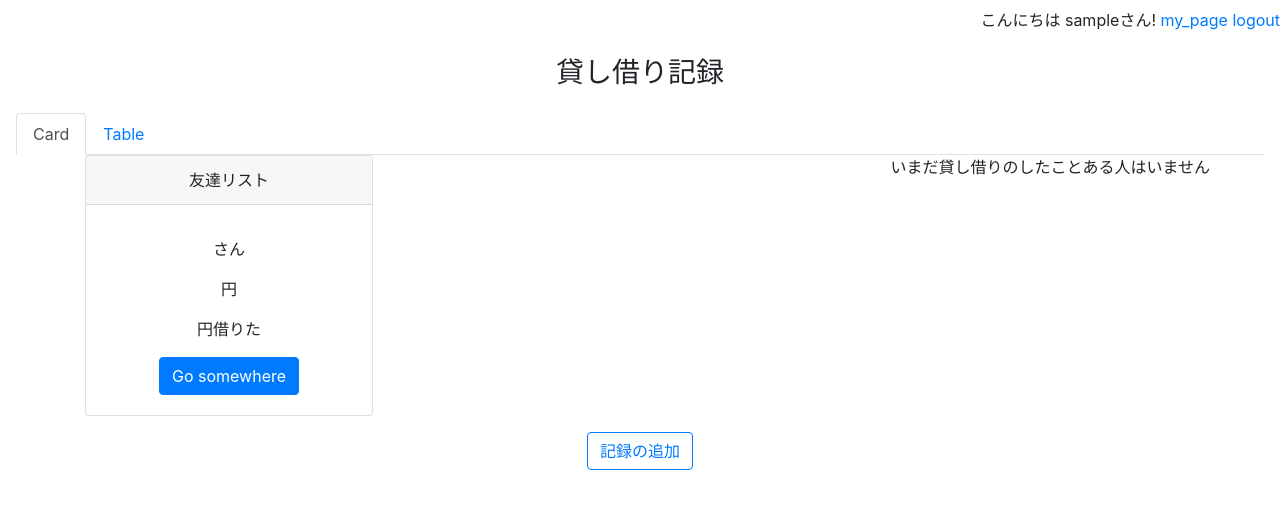
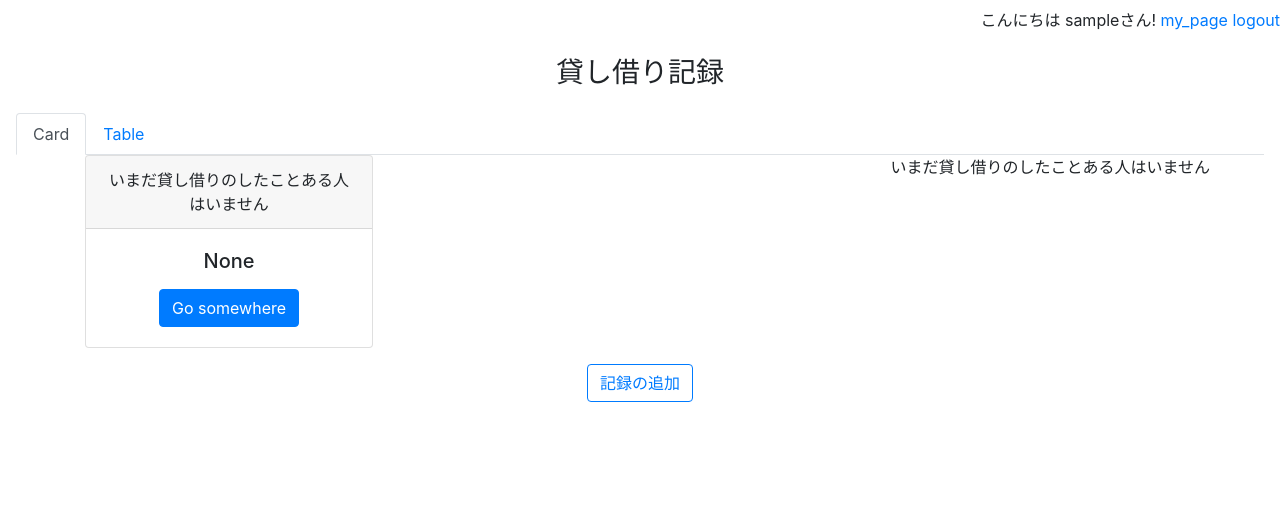
Before and after one commit to tarayama/ogr-ogr, a Django app: a page that uses ogr/templates/ogr/top.html in a window 1280 px wide. Shown: the part 58-567 px from the top of the page. Run offline with Django 3.2, Linux system fonts and the light colour scheme; the visitor is signed in with stand-in values (Sample User, id 1); data that the repository does not hold is empty; some libraries are stand-ins or nearby versions.

Commit message:
top.htmlの修正

```diff
--- a/ogr/templates/ogr/top.html
+++ b/ogr/templates/ogr/top.html
@@ -98,18 +98,16 @@
                     <div class="col-xl col-lg col-md col-sm col-xs">
                         <div class="card" style="width: 18rem;">
                             <div class="card-header">
-                                友達リスト
+                                いまだ貸し借りのしたことある人はいません
                             </div>
                             <div class="card-body">
-                                <h5 class="card-title">{{ ogr.title }}</h5>
-                                <p class="card-text">{{ ogr.date }}さん</p>
-                                <p class="card-text">{{ ogr.friends_name.name }}</p>
-                                <p class="card-text">{{ ogr.money }}円</p>
-                                {% if ogr.money > 0 %}
-                                <p class="card-text">{{ ogr.money }}円貸した</p>
-                                {% else %}
-                                <p class="card-text">{{ ogr.money }}円借りた</p>
-                                {% endif %}
+                                <h5 class="card-title">None</h5>
+                                <p class="card-text"></p>
+                                <p class="card-text"></p>
+                                <p class="card-text"></p>
+
+                                <p class="card-text"></p>
+                                <p class="card-text"></p>
 
                                 <a href="#" class="btn btn-primary">Go somewhere</a>
                             </div>
```
